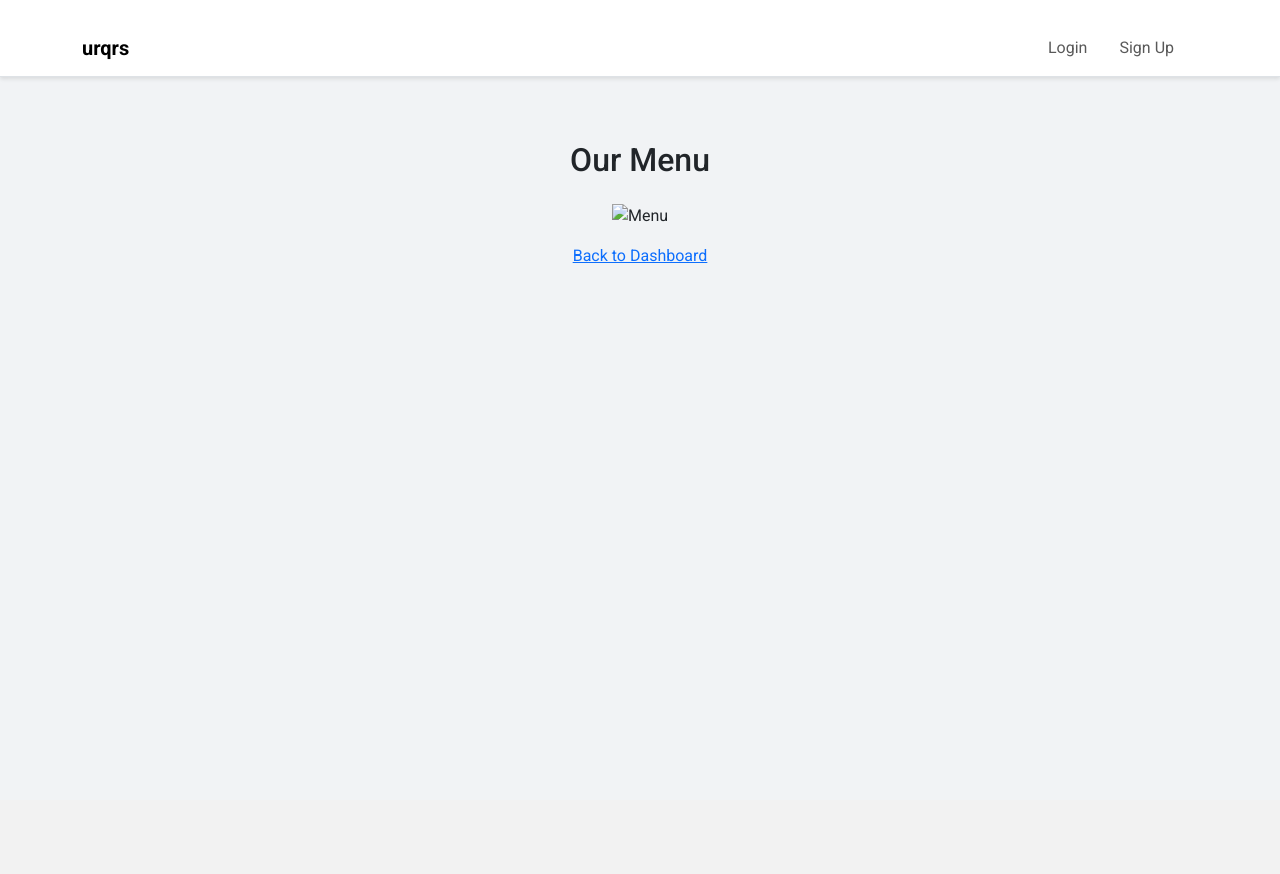
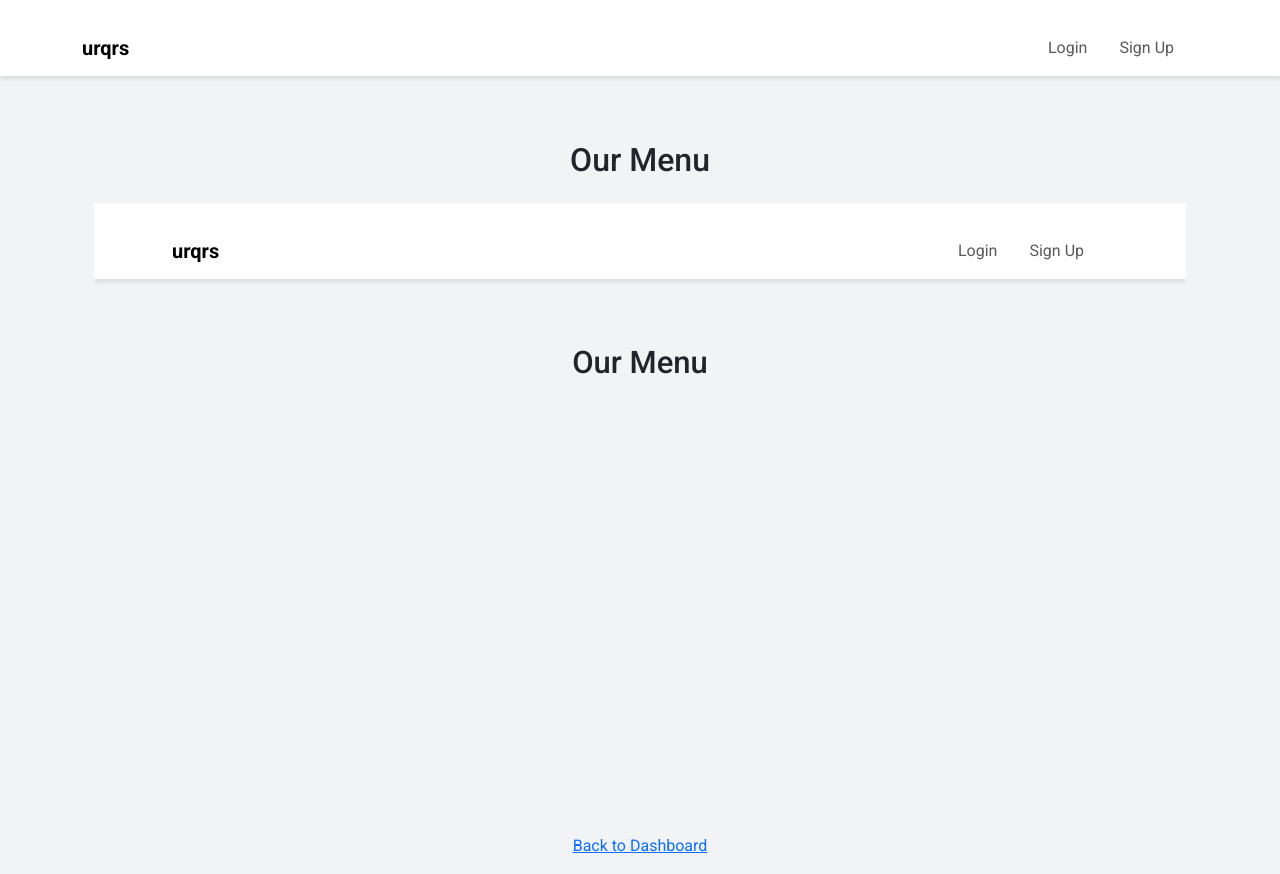
Before and after one commit to Pegasusinnovate/urqrs, a Python web app: template app/templates/display_menu.html in a window 1280 px wide. Before the commit the page ends 263 px from the top, so only its background shows below. Run offline with Jinja, Linux system fonts and the light colour scheme; the template is opened without the code that fills it: most values are stand-ins (such as "Sample title", 1, 10 or a date in 2020).

Commit message:
Update display_menu.html

```diff
--- a/app/templates/display_menu.html
+++ b/app/templates/display_menu.html
@@ -2,15 +2,9 @@
 {% block content %}
 <div class="container mt-4">
   <h2 class="mb-4 text-center">Our Menu</h2>
-  {% if extension == 'pdf' %}
-    <div class="ratio ratio-16x9">
-      <iframe src="{{ url_for('menu.display_menu', user_id=user_id) }}" style="border:0;" allowfullscreen></iframe>
-    </div>
-  {% else %}
-    <div class="text-center">
-      <img src="{{ url_for('menu.display_menu', user_id=user_id) }}" alt="Menu" class="img-fluid">
-    </div>
-  {% endif %}
+  <div class="ratio ratio-16x9">
+    <iframe src="{{ url_for('menu.display_menu', user_id=user_id) }}" style="border:0;" allowfullscreen></iframe>
+  </div>
   <p class="text-center mt-3"><a href="{{ url_for('menu.dashboard') }}">Back to Dashboard</a></p>
 </div>
 {% endblock %}
```
